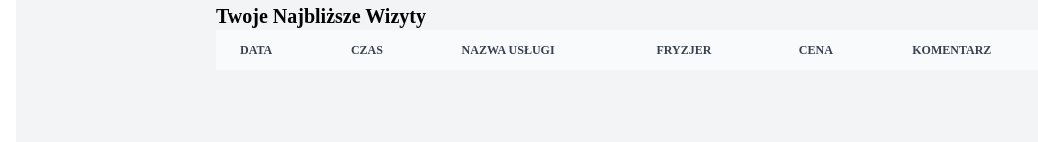
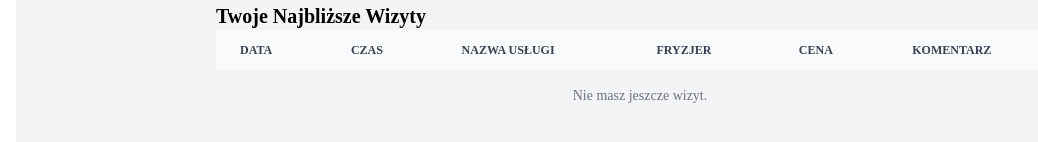
Before and after one commit to patryk6496/Barber_Shop_PD, a React (Create React App) app: page /panel-konta in a window 1280 px wide. Shown: the part 328-470 px from the top of the page, without its empty margins (0-1038 px from the left). Built offline with nearby package versions, Linux system fonts and the light colour scheme.

Commit message:
Add validation table

```diff
--- a/src/Components/AccountPanel.js
+++ b/src/Components/AccountPanel.js
@@ -112,18 +112,25 @@ const AccountPanel = () => {
               <th scope="col" className="px-6 py-3">Komentarz</th>
             </tr>
           </thead>
-          <tbody>
-  {rezerwacje.map((rez) => (
-    <tr key={rez.id} className="bg-white border-b">
-      <td className="px-6 py-4">{rez.data}</td> {/* Kolumna dla daty */}
-      <td className="px-6 py-4">{rez.czas}</td> {/* Kolumna dla czasu */}
-      <td className="px-6 py-4">{rez.nazwa_uslugi}</td>
-      <td className="px-6 py-4">{rez.fryzjer}</td>
-      <td className="px-6 py-4">{rez.cena}</td>
-      <td className="px-6 py-4">{rez.komentarz}</td>
+		  <tbody>
+  {rezerwacje.length > 0 ? (
+    rezerwacje.map((rez) => (
+      <tr key={rez.id} className="bg-white border-b">
+        <td className="px-6 py-4">{rez.data}</td>
+        <td className="px-6 py-4">{rez.czas}</td>
+        <td className="px-6 py-4">{rez.nazwa_uslugi}</td>
+        <td className="px-6 py-4">{rez.nazwa_fryzjera}</td>
+        <td className="px-6 py-4">{rez.cena}</td>
+        <td className="px-6 py-4">{rez.komentarz}</td>
+      </tr>
+    ))
+  ) : (
+    <tr>
+      <td colSpan="6" className="px-6 py-4 text-center">Nie masz jeszcze wizyt.</td>
     </tr>
-  ))}
+  )}
 </tbody>
+
 
         </table>
       </div>
```
